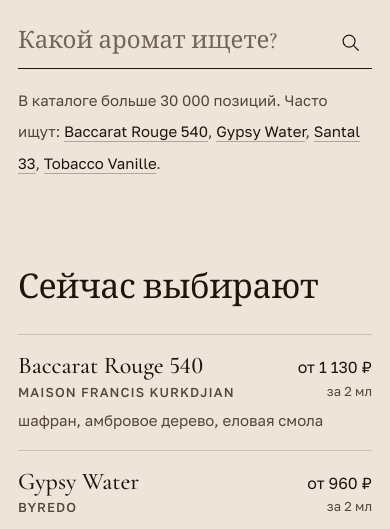
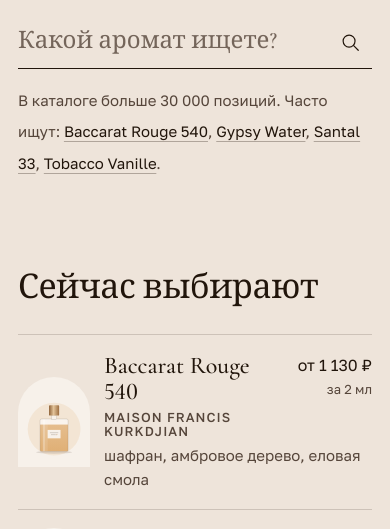
Before and after one commit to blackblackkk/aromo, a plain HTML site: page index.html in a window 390 px wide. Shown: the part 513-1042 px from the top of the page. Drawn offline with nearby package versions, Linux system fonts and the light colour scheme.

Commit message:
«Сейчас выбирают»: иллюстрации в строках на телефоне и планшете
Co-Authored-By: Claude Fable 5.2 <noreply@anthropic.com>
Claude-Session: https://claude.ai/code/session_01EamBPJPH8KeKa6rHJzHxQq

```diff
--- a/assets/css/style.css
+++ b/assets/css/style.css
@@ -226,6 +226,7 @@ main { min-height: 60vh; padding-bottom: clamp(72px, 10vw, 140px); }
   padding: clamp(18px, 2vw, 26px) 0; border-top: 1px solid rgba(33, 21, 11, .16);
   transition: padding .35s var(--ease), background .35s var(--ease);
 }
+.pick__art { display: none; }
 .picks__list li:last-child .pick { border-bottom: 1px solid rgba(33, 21, 11, .16); }
 .pick__name { font-family: var(--serif); font-weight: 500; font-size: clamp(1.5rem, 2.5vw, 2.125rem); line-height: 1.06; transition: color .25s; }
 .pick__name small { display: block; margin-top: 7px; font-family: var(--sans); font-size: .8125rem; letter-spacing: .08em; text-transform: uppercase; color: var(--ink-soft); }
@@ -579,6 +580,9 @@ input[type="range"] { width: 100%; accent-color: var(--bronze-deep); margin-top:
   .duo { gap: 28px; }
   .duo__side { position: static; }
   .picks__art, .picks__cap { display: none; }
+  .pick { grid-template-columns: 76px minmax(0, 1.3fr) minmax(0, 1fr) auto; align-items: center; }
+  .pick__art { display: grid; aspect-ratio: 4 / 5; border-radius: 999px 999px 4px 4px; }
+  .pick__art svg { width: 78%; height: auto; margin-top: 10%; }
   .ship .duo__side { max-width: 240px; }
   .product__art { position: static; aspect-ratio: 1; max-height: none; }
   .product__art svg { width: 52%; }
@@ -607,8 +611,9 @@ input[type="range"] { width: 100%; accent-color: var(--bronze-deep); margin-top:
   .search { grid-column: 1 / -1; grid-row: 2; margin: 0; flex: none; }
   .search__results { left: 0; right: 0; width: auto; }
   body.is-home .header .search { display: none; }
-  .pick { grid-template-columns: minmax(0, 1fr) auto; row-gap: 6px; }
-  .pick__notes { grid-column: 1 / -1; grid-row: 2; }
+  .pick { grid-template-columns: 72px minmax(0, 1fr) auto; column-gap: 14px; row-gap: 4px; align-items: start; }
+  .pick__art { grid-row: 1 / span 2; align-self: center; }
+  .pick__notes { grid-column: 2 / -1; grid-row: 2; }
   .pick:hover, .pick:focus-visible { padding-left: 0; padding-right: 0; background: none; }
   .blotters { grid-template-columns: repeat(3, minmax(0, 1fr)); gap: 30px 8px; padding-bottom: 26px; }
   .blotter { padding-top: 0; }
--- a/assets/js/app.js
+++ b/assets/js/app.js
@@ -196,6 +196,7 @@
     var picks = hits.map(function (p) {
       var notes = [p.t[0], p.h[0], p.d[0]].filter(function (n, i, arr) { return arr.indexOf(n) === i; }).join(', ');
       return '<li><a class="pick" href="#product-' + p.id + '" data-pick="' + p.id + '">' +
+        '<span class="pick__art niche" aria-hidden="true">' + flacon(p) + '</span>' +
         '<span class="pick__name">' + esc(p.n) + '<small>' + esc(p.b) + '</small></span>' +
         '<span class="pick__notes">' + esc(notes) + '</span>' +
         '<span class="pick__price">от ' + rub(p.min) + '<small>за ' + p.first.ml + ' мл</small></span></a></li>';
```
